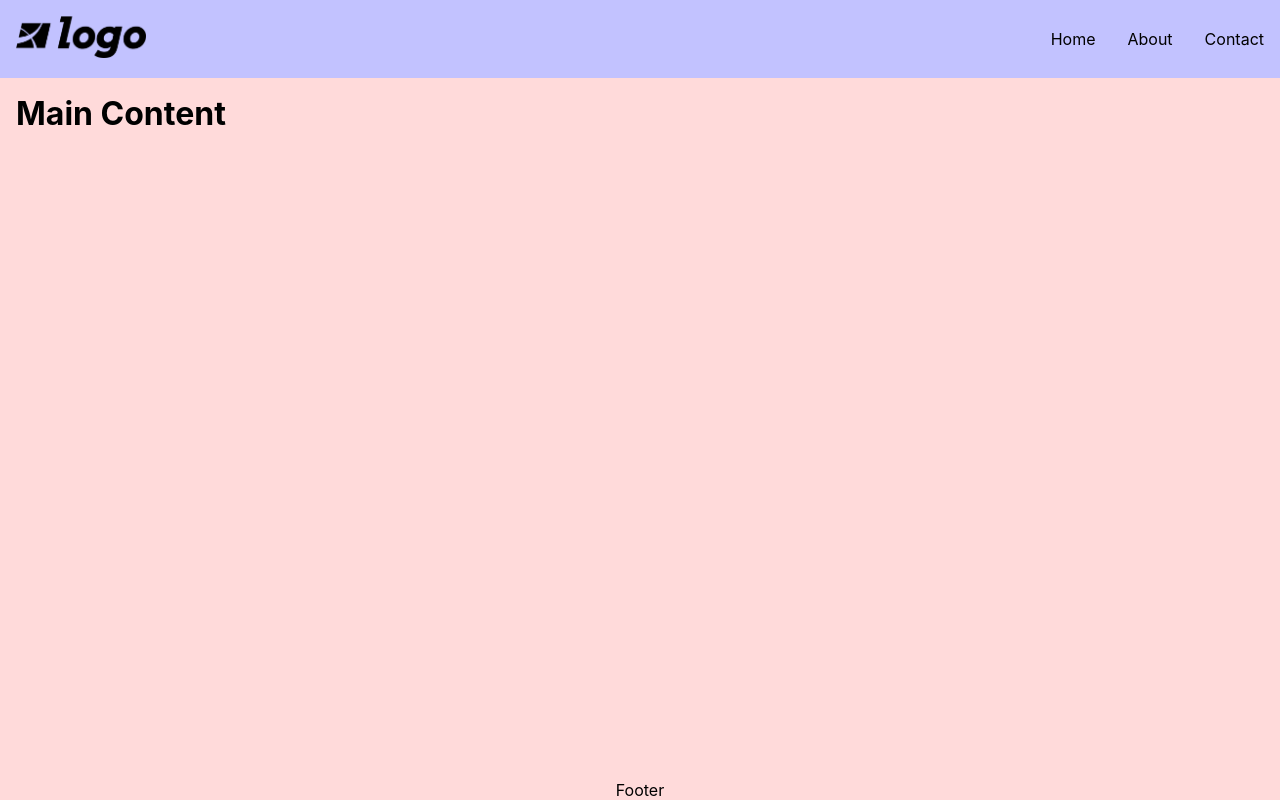
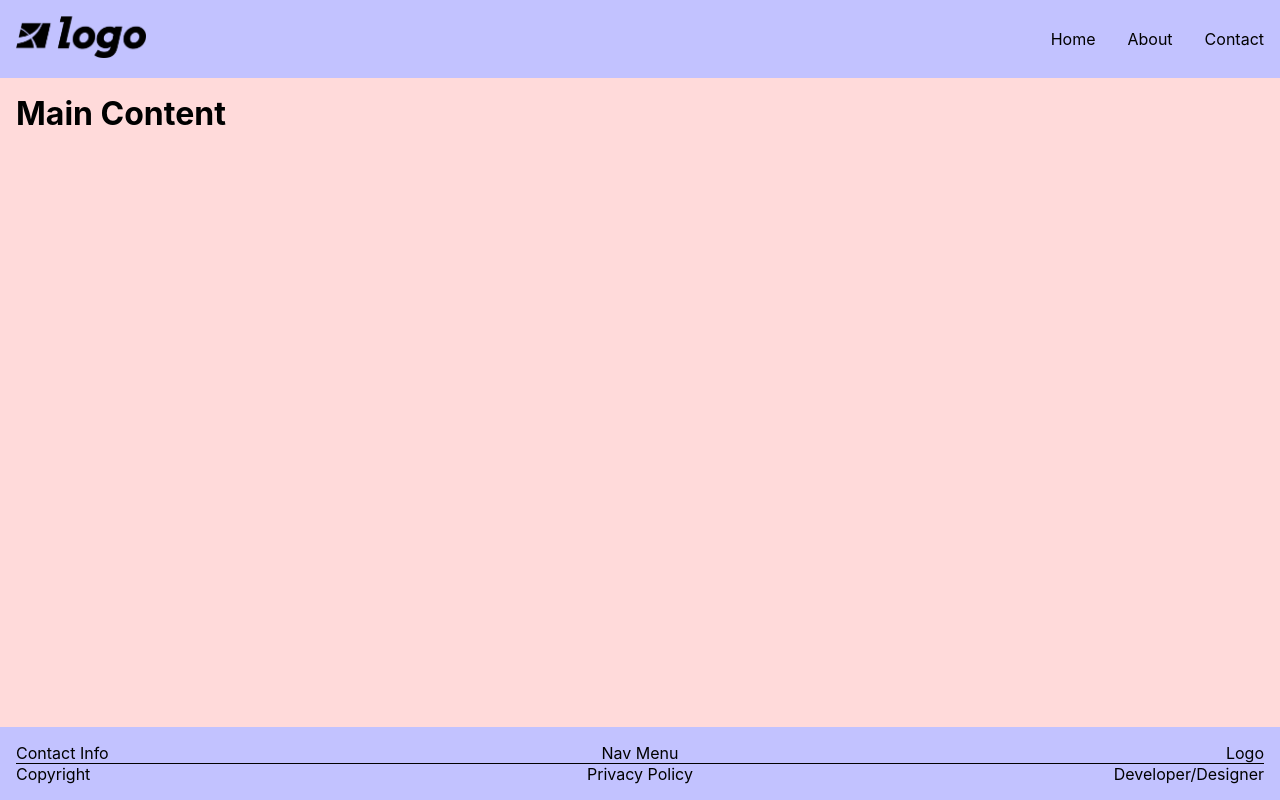
Before and after one commit to siemenjm/nextjs-marketing-site, a Next.js app: page / in a window 1280 px wide. Built offline with nearby package versions, Linux system fonts and the light colour scheme.

Commit message:
Add basic Footer and styling

```diff
--- a/components/Footer.jsx
+++ b/components/Footer.jsx
@@ -1,5 +1,18 @@
+import styles from '../styles/Footer.module.css';
+
 export default function Footer() {
     return (
-        <div>Footer</div>
+        <footer className={styles.footer}>
+            <div className={styles.upperFooter}>
+                <div className={`${styles.innerContainer} ${styles.leftContainer}`}>Contact Info</div>
+                <div className={`${styles.innerContainer} ${styles.centerContainer}`}>Nav Menu</div>
+                <div className={`${styles.innerContainer} ${styles.rightContainer}`}>Logo</div>
+            </div>
+            <div className={styles.lowerFooter}>
+                <div className={`${styles.innerContainer} ${styles.leftContainer}`}>Copyright</div>
+                <div className={`${styles.innerContainer} ${styles.centerContainer}`}>Privacy Policy</div>
+                <div className={`${styles.innerContainer} ${styles.rightContainer}`}>Developer/Designer</div>
+            </div>
+        </footer>
     );
 }
--- a/styles/Footer.module.css
+++ b/styles/Footer.module.css
@@ -0,0 +1,31 @@
+.footer {
+    background-color: rgb(194, 194, 255);
+    width: 100%;
+    padding: 1rem;
+}
+
+.upperFooter, .lowerFooter {
+    display: grid;
+    grid-template-columns: repeat(3, 1fr);
+}
+
+.upperFooter {
+    border-bottom: 1px solid black;
+}
+
+.innerContainer {
+    display: flex;
+    flex-direction: column;
+}
+
+.leftContainer {
+    align-items: flex-start;
+}
+
+.centerContainer {
+    align-items: center;
+}
+
+.rightContainer {
+    align-items: flex-end;
+}
```
